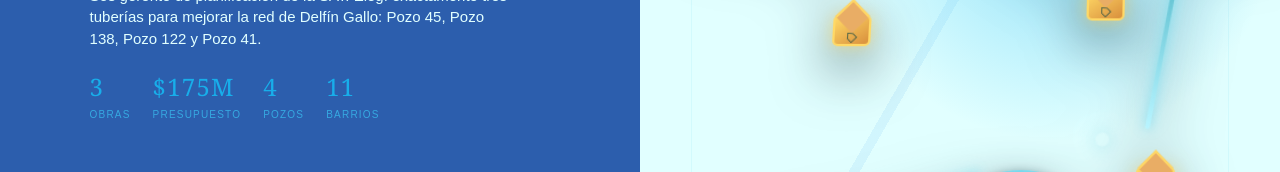
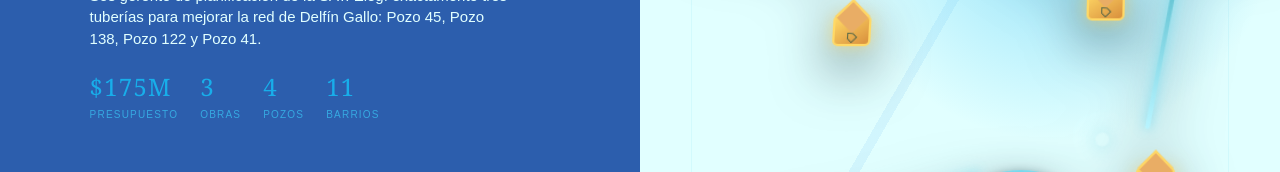
Before and after one commit to FranprzDev/gpozos-game, a Next.js app: page / in a window 1280 px wide. Shown: the part 383-555 px from the top of the page. Built offline with nearby package versions, Linux system fonts and the light colour scheme.

Commit message:
Reorder landing statistics

```diff
--- a/app/page.tsx
+++ b/app/page.tsx
@@ -357,10 +357,10 @@ export default function Home() {
           </p>
           <div className="intro-facts">
             <span>
-              <b>3</b> obras
+              <b>$175M</b> presupuesto
             </span>
             <span>
-              <b>$175M</b> presupuesto
+              <b>3</b> obras
             </span>
             <span>
               <b>4</b> pozos
```
